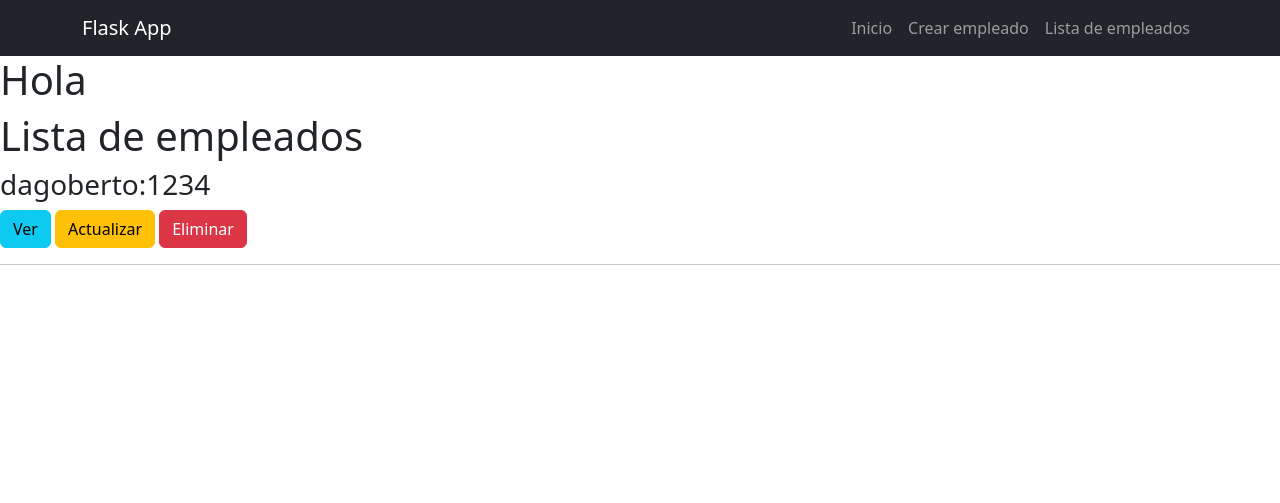
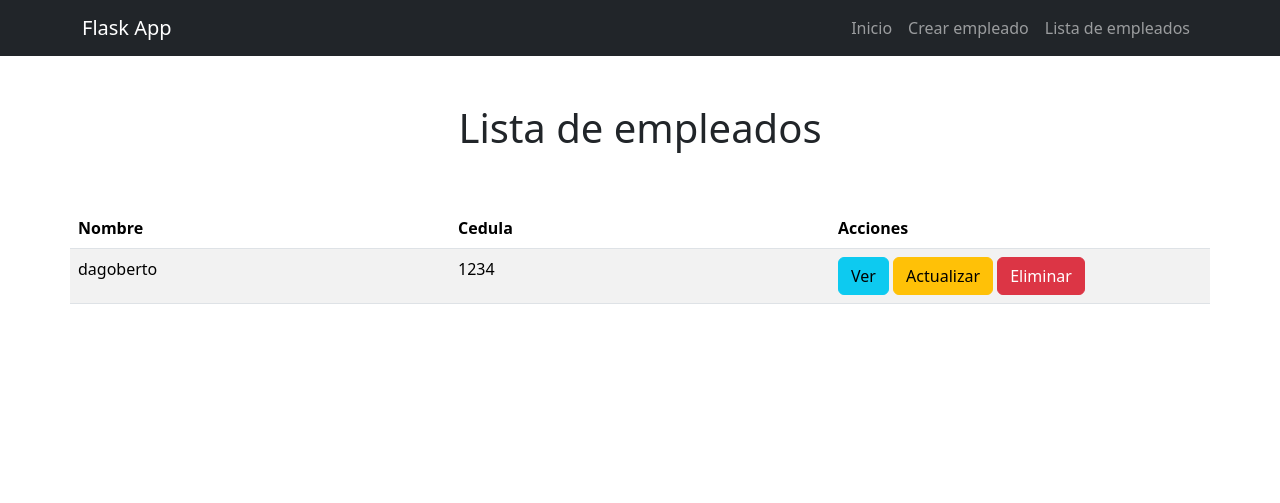
Before and after one commit to Dago04/Flask_App, a Flask app: page /empleados in a window 1280 px wide. Shown: the top 503 px of the page. Run offline with Flask 3, Linux system fonts and the light colour scheme.

Commit message:
mejoras en vista detlaist

```diff
--- a/templates/base.html
+++ b/templates/base.html
@@ -32,7 +32,7 @@
             </div>
         </div>
     </nav>
-    <h1>Hola</h1>
+
     {% block content %}
     {% endblock %}
 </body>
--- a/templates/detalist.html
+++ b/templates/detalist.html
@@ -4,15 +4,31 @@
 {% block title %}Página de Inicio{% endblock %}
 
 {% block content %}
-    <h1>Lista de empleados</h1>
+<div class="row m-5">
+    <h1 class="text-center">Lista de empleados</h1>
+</div>
 
-    {% for empleado in empleados %}
-        <h3>{{empleado}}</h3>
-        <a  href="{{ url_for('verEmpleado', id=empleado.empleado_id) }}" class="btn btn-info">Ver</a>
-        <a href="{{ url_for('actualizar', id=empleado.empleado_id) }}" class="btn btn-warning">Actualizar</a>
-        <a  href="{{ url_for('eliminarEmpleado', id=empleado.empleado_id) }}"class="btn btn-danger" onclick="return confirm('¿Estás seguro de eliminar este empleado?')">Eliminar</a>
-        <hr>
-    {% endfor %}
-
+<table class="table table-striped table-hover container">
+    <thead>
+        <tr>
+            <th scope="col" class="col-3">Nombre</th>
+            <th scope="col" class="col-3">Cedula</th>
+            <th scope="col" class="col-3">Acciones</th>
+        </tr>
+    </thead>
+    <tbody>
+        {% for empleado in empleados %}
+        <tr>
+            <td>{{ empleado.nombre }}</td>
+            <td>{{ empleado.empleado_id }}</td>
+            <td>
+                <a href="{{ url_for('verEmpleado', id=empleado.empleado_id) }}" class="btn btn-info">Ver</a>
+                <a href="{{ url_for('actualizar', id=empleado.empleado_id) }}" class="btn btn-warning">Actualizar</a>
+                <a href="{{ url_for('eliminarEmpleado', id=empleado.empleado_id) }}" class="btn btn-danger" onclick="return confirm('¿Estás seguro de eliminar este empleado?')">Eliminar</a>
+            </td>
+        </tr>
+        {% endfor %}
+    </tbody>
+</table>
     <!-- Contenido específico de la página de inicio -->
 {% endblock %}
```
